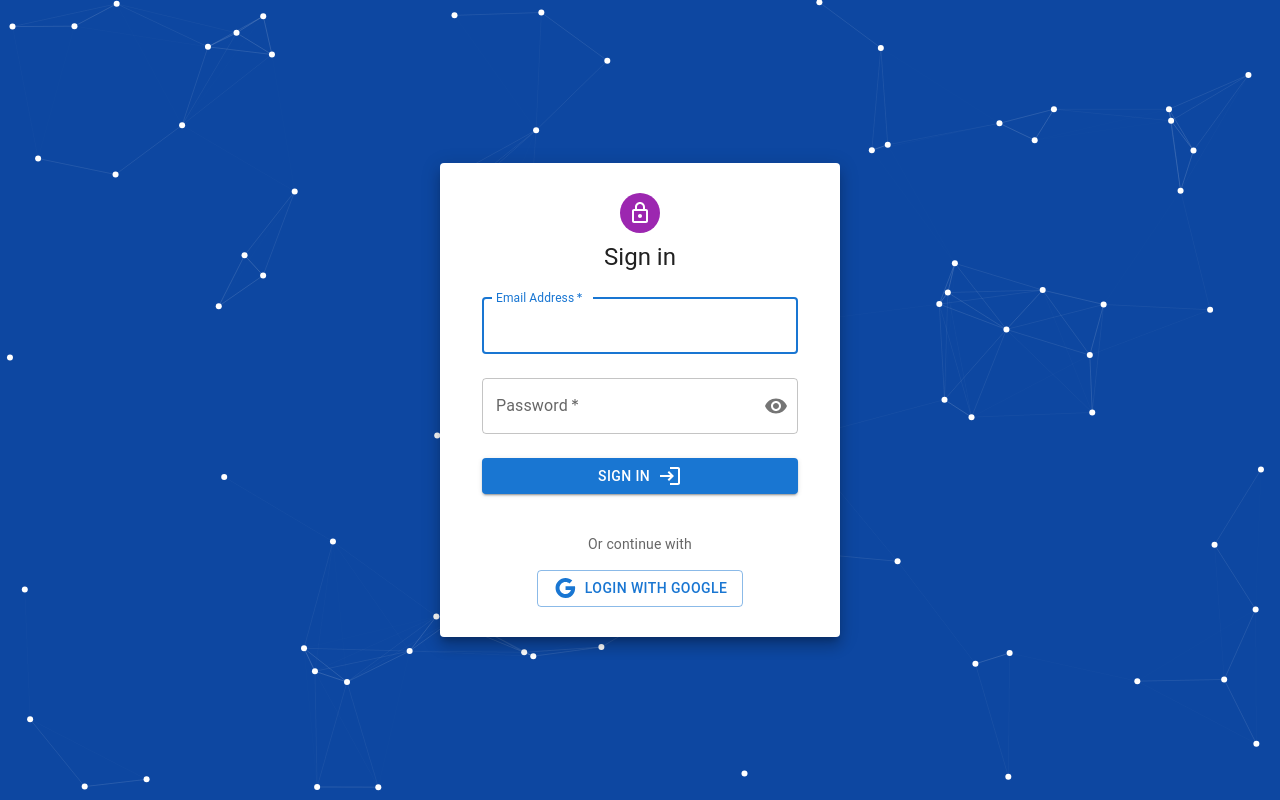
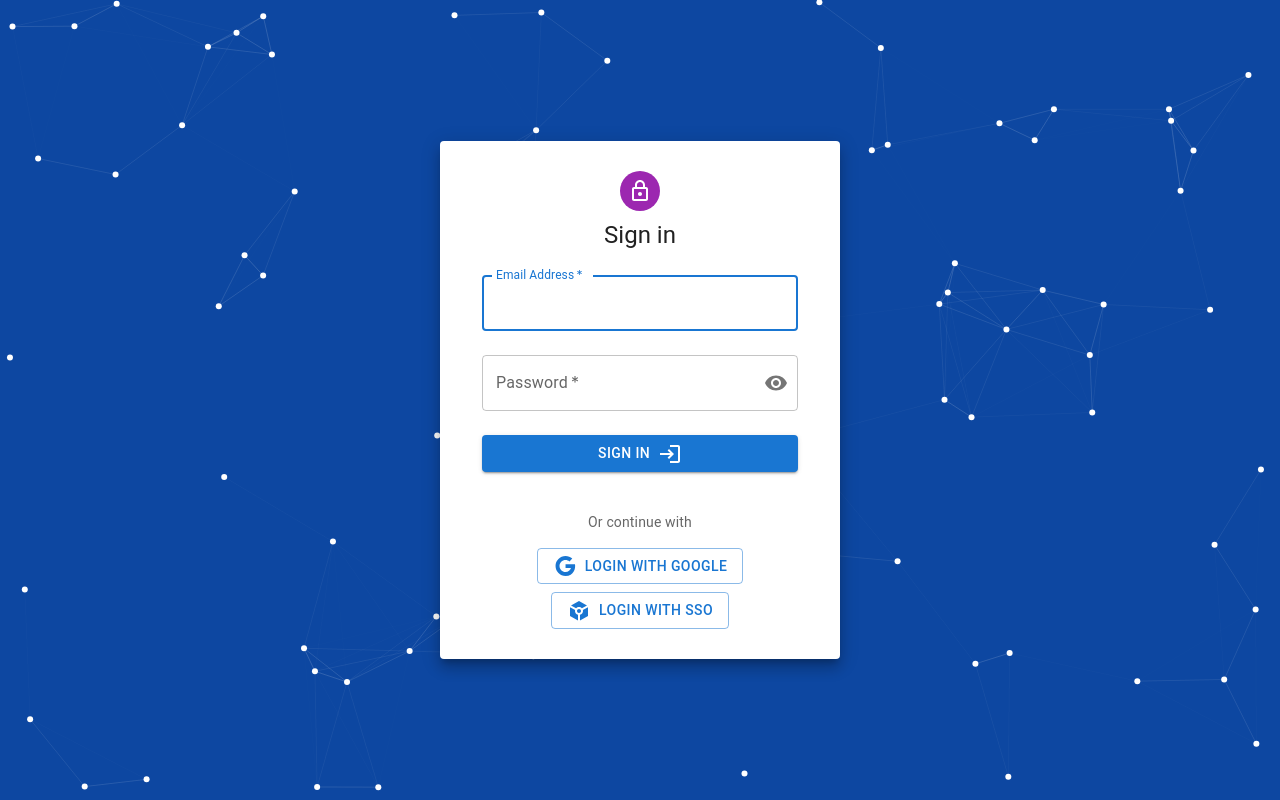
Before and after one commit to amankrs21/Retro-Sphere, a React (Vite) app in the folder client/: page /login in a window 1280 px wide. Built offline with nearby package versions, Linux system fonts and the light colour scheme; no server answers.

Commit message:
FEAT: add SSO login button to the login page (only UI)

```diff
--- a/client/src/pages/login/Login.jsx
+++ b/client/src/pages/login/Login.jsx
@@ -9,6 +9,7 @@ import { useNavigate } from 'react-router-dom';
 import { useEffect, useState } from 'react';
 import { toast } from 'react-toastify';
 import LoginIcon from '@mui/icons-material/Login';
+import TokenIcon from '@mui/icons-material/Token';
 import GoogleIcon from '@mui/icons-material/Google';
 import Visibility from '@mui/icons-material/Visibility';
 import VisibilityOff from '@mui/icons-material/VisibilityOff';
@@ -144,9 +145,13 @@ export default function Login() {
                                 Or continue with
                             </Typography>
 
-                            <Button sx={{ my: 1 }} variant="outlined" color="primary" onClick={googleLogin}>
+                            <Button sx={{ mt: 1 }} variant="outlined" color="primary" onClick={googleLogin}>
                                 <GoogleIcon sx={{ mr: 1 }} />
                                 Login with Google
+                            </Button>
+                            <Button sx={{ my: 1 }} variant="outlined" color="primary">
+                                <TokenIcon sx={{ mr: 1 }} />
+                                Login with SSO
                             </Button>
                         </Grid>
                     </Box>
```
